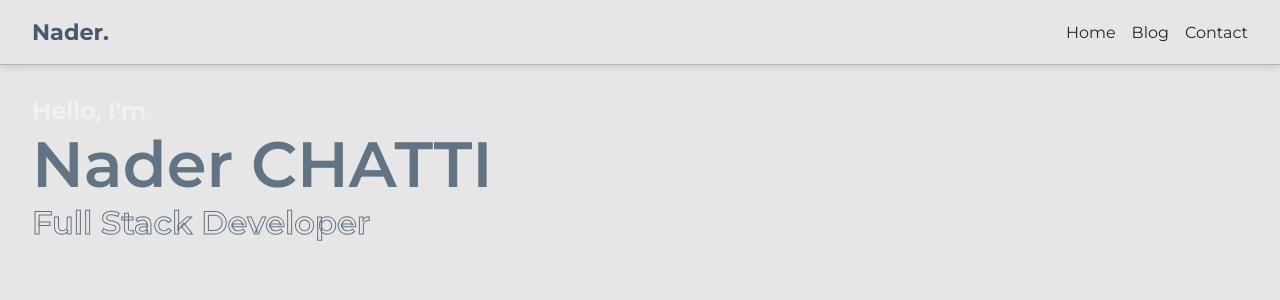
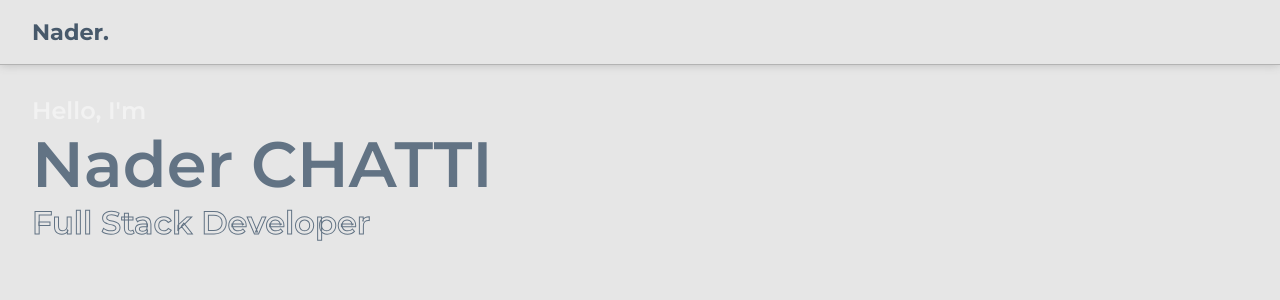
Before and after one commit to naderchatti/portfolio, a Next.js app: page / in a window 1280 px wide. Shown: the top 300 px of the page. Built offline with nearby package versions, Linux system fonts and the light colour scheme.

Commit message:
hiding navigation links

```diff
--- a/src/components/Navbar/Navbar.module.css
+++ b/src/components/Navbar/Navbar.module.css
@@ -18,6 +18,7 @@
     font-weight: bold;
     color: var(--primary-color);
     cursor: pointer;
+    width: fit-content;
 }
 
 .navLinks {
--- a/src/components/Navbar/Navbar.tsx
+++ b/src/components/Navbar/Navbar.tsx
@@ -5,6 +5,22 @@ import { useResponsive } from '@/context/ResponsiveContext';
 import { useState, useRef } from 'react';
 import Link from 'next/link';
 import { useRouter } from 'next/navigation';
+
+const Links = ({ toggleDrawer }: { toggleDrawer?: () => void }) => {
+  return (
+    <>
+      <Link href="/" onClick={toggleDrawer}>
+        Home
+      </Link>
+      <Link href="/blog" onClick={toggleDrawer}>
+        Blog
+      </Link>
+      <Link href="/contact" onClick={toggleDrawer}>
+        Contact
+      </Link>
+    </>
+  );
+};
 
 const Navbar = () => {
   const router = useRouter();
@@ -34,7 +50,7 @@ const Navbar = () => {
         >
           Nader.
         </h1>
-        {isMobile ? (
+        {/* {isMobile ? (
           <input
             type="checkbox"
             role="button"
@@ -45,13 +61,11 @@ const Navbar = () => {
           />
         ) : (
           <div className={styles.navLinks}>
-            <Link href="/">Home</Link>
-            <Link href="/blog">Blog</Link>
-            <Link href="/contact">Contact</Link>
+            <Links />
           </div>
-        )}
+        )} */}
       </div>
-      {isMobile && <Drawer toggleDrawer={toggleDrawer} isOpen={isOpen} />}
+      {/* {isMobile && <Drawer toggleDrawer={toggleDrawer} isOpen={isOpen} />} */}
     </>
   );
 };
@@ -67,15 +81,7 @@ const Drawer = ({
 }) => {
   return (
     <div className={`${styles.drawer} ${isOpen ? styles.open : ''}`}>
-      <Link href="/" onClick={toggleDrawer}>
-        Home
-      </Link>
-      <Link href="/blog" onClick={toggleDrawer}>
-        Blog
-      </Link>
-      <Link href="/contact" onClick={toggleDrawer}>
-        Contact
-      </Link>
+      <Links toggleDrawer={toggleDrawer} />
     </div>
   );
 };
```
